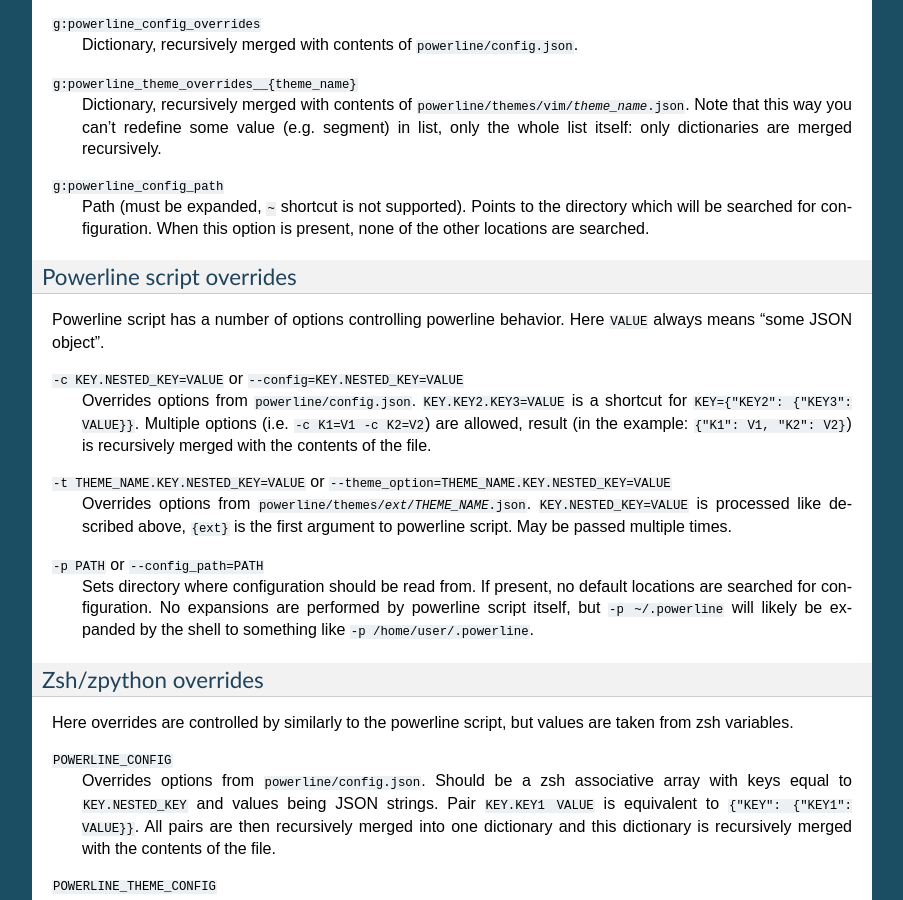
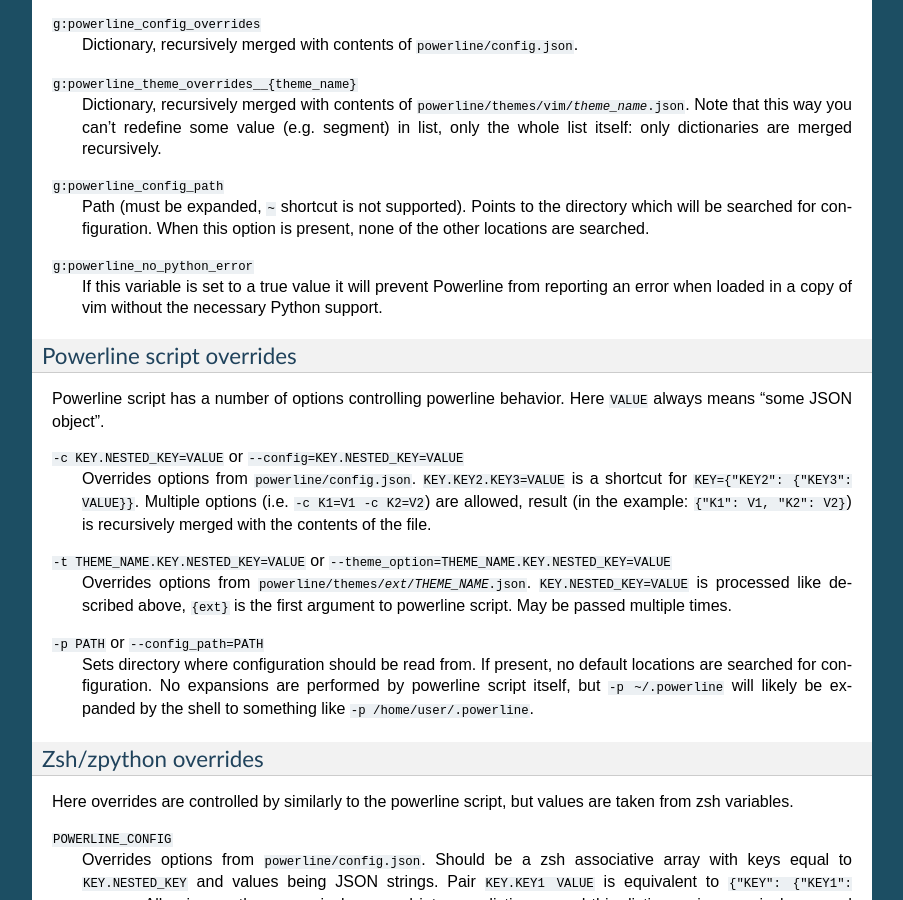
Before and after one commit to someyooyo/someyooyo, a Sphinx documentation site: the page built from docs/source/configuration.rst, in a window 1280 px wide and 900 px high, scrolled down 6617 px. Shown: the whole window, without its empty margins (198-1101 px from the left). Built offline with Sphinx 7.4.7, drawn with Linux system fonts in a browser that asks for light colours.

Commit message:
Option to suppress error in python-less vim
If the g:powerline_no_python_error variable is set don't issue an error
message even if vim doesn't have the required Python support.  This
allows a common set of configuration files to be used across systems
where some of the copies of vim don't meet the requirements.

```diff
--- a/docs/source/configuration.rst
+++ b/docs/source/configuration.rst
@@ -455,6 +455,10 @@ Vim configuration can be overridden using the following options:
     directory which will be searched for configuration. When this option is
     present, none of the other locations are searched.
 
+``g:powerline_no_python_error``
+    If this variable is set to a true value it will prevent Powerline from reporting
+    an error when loaded in a copy of vim without the necessary Python support.
+
 Powerline script overrides
 --------------------------
 
```
Also changed, not shown: 1 other file.
